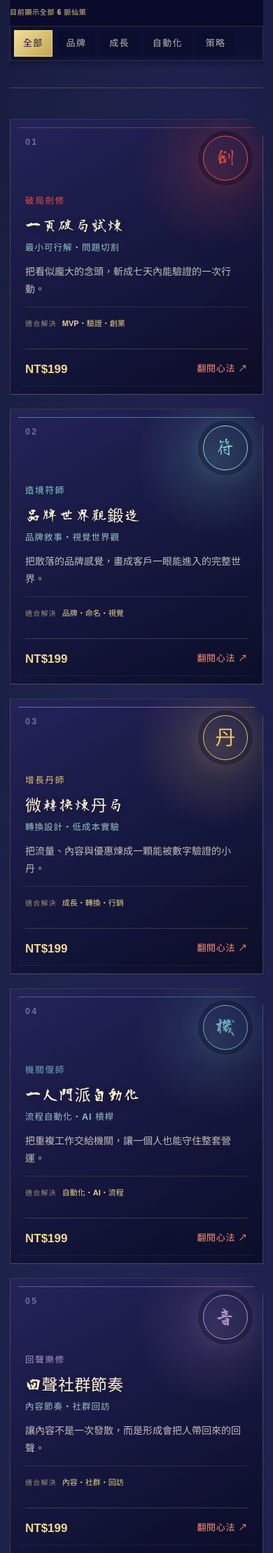
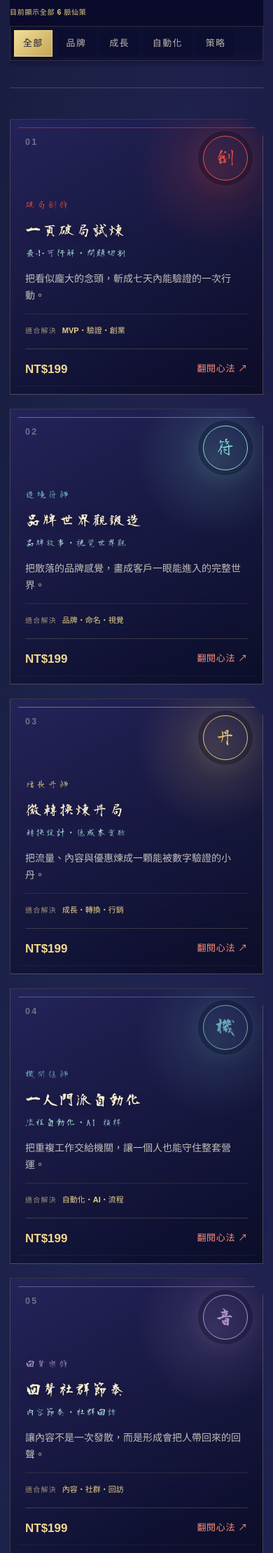
Before and after one commit to fishxit777/TianWaiYiBi, a Flask app: page / in a window 390 px wide. Shown: the part 1754-3973 px from the top of the page at 70% size. Run offline with Flask 3, Linux system fonts and the light colour scheme; data comes from the database, SQL or seed files in the repository; data that the repository does not hold is empty; parts of the project's set-up code (start-up, migrations or seed data) failed here and were passed over.

Commit message:
fix: unify mobile idea card typography

```diff
--- a/static/styles.css
+++ b/static/styles.css
@@ -1,6 +1,6 @@
 @font-face {
   font-family: "Tianwai Masa";
-  src: url("fonts/tianwai-masa-regular.woff2") format("woff2");
+  src: url("fonts/tianwai-masa-regular.woff2?v=mobile-card-type-v1") format("woff2");
   font-display: swap;
   font-style: normal;
   font-weight: 400;
@@ -402,7 +402,7 @@
 
 @font-face {
   font-family: "Tianwai Masa";
-  src: url("fonts/tianwai-masa-bold.woff2") format("woff2");
+  src: url("fonts/tianwai-masa-bold.woff2?v=mobile-card-type-v1") format("woff2");
   font-display: swap;
   font-style: normal;
   font-weight: 700;
@@ -410,7 +410,7 @@
 
 @font-face {
   font-family: "Tianwai Masa Display";
-  src: url("fonts/tianwai-masa-bold.woff2") format("woff2");
+  src: url("fonts/tianwai-masa-bold.woff2?v=mobile-card-type-v1") format("woff2");
   font-display: swap;
   font-style: normal;
   font-weight: 400;
--- a/static/v16.css
+++ b/static/v16.css
@@ -110,9 +110,32 @@
 .home-page .idea-card:nth-child(6) .idea-summary { margin-top: 14px; }
 .home-page .idea-card:nth-child(6) .idea-tags { align-self: auto; }
 .home-page .idea-card:hover { transform: translateY(-5px); }
-.home-page .idea-role { margin-top: 25px; color: var(--accent); font-size: 13px; font-weight: 800; letter-spacing: .14em; }
-.home-page .idea-card h3 { margin-top: 5px; font-size: clamp(27px, 2vw, 32px); line-height: 1.2; }
-.home-page .idea-discipline { margin-top: 7px; color: rgba(182, 237, 226, .8); font-size: 13px; }
+.home-page .idea-card .idea-role {
+  margin-top: 25px;
+  color: var(--accent);
+  font-family: "Tianwai Masa", "DFKai-SB", "BiauKai", "KaiTi", serif;
+  font-size: 14px;
+  font-weight: 400;
+  letter-spacing: .14em;
+}
+.home-page .idea-card h3 {
+  margin-top: 5px;
+  font-family: "Tianwai Masa Display", "DFKai-SB", "BiauKai", "KaiTi", serif;
+  font-size: clamp(28px, 2vw, 32px);
+  font-style: normal;
+  font-weight: 400;
+  font-synthesis: none;
+  line-height: 1.24;
+  letter-spacing: .035em;
+}
+.home-page .idea-card .idea-discipline {
+  margin-top: 7px;
+  color: rgba(182, 237, 226, .88);
+  font-family: "Tianwai Masa", "DFKai-SB", "BiauKai", "KaiTi", serif;
+  font-size: 14px;
+  font-weight: 400;
+  letter-spacing: .035em;
+}
 .home-page .idea-summary {
   display: -webkit-box;
   overflow: hidden;
@@ -492,7 +515,7 @@
   .home-page .idea-card:nth-child(2),
   .home-page .idea-card:nth-child(6) { min-height: 0; }
   .home-page .idea-role, .home-page .idea-card:nth-child(6) .idea-role { margin-top: 20px; }
-  .home-page .idea-card h3 { font-size: 27px; }
+  .home-page .idea-card h3 { font-size: 29px; }
   .home-page .idea-summary { font-size: 14px; -webkit-line-clamp: 3; }
   .home-page .idea-fit { margin-top: 12px; }
   .home-page .idea-tags { display: none; }
--- a/templates/base.html
+++ b/templates/base.html
@@ -12,12 +12,12 @@
   <link rel="preload" href="{{ url_for('static', filename='brand/wordmark-xianxia-v14.webp') }}" as="image" type="image/webp" fetchpriority="high">
   {% block hero_image_preload %}{% endblock %}
   {% block font_preloads %}
-  <link rel="preload" href="{{ url_for('static', filename='fonts/tianwai-masa-regular.woff2') }}" as="font" type="font/woff2" crossorigin>
-  <link rel="preload" href="{{ url_for('static', filename='fonts/tianwai-masa-bold.woff2') }}" as="font" type="font/woff2" crossorigin>
+  <link rel="preload" href="{{ url_for('static', filename='fonts/tianwai-masa-regular.woff2', v='mobile-card-type-v1') }}" as="font" type="font/woff2" crossorigin>
+  <link rel="preload" href="{{ url_for('static', filename='fonts/tianwai-masa-bold.woff2', v='mobile-card-type-v1') }}" as="font" type="font/woff2" crossorigin>
   {% endblock %}
-  <link rel="stylesheet" href="{{ url_for('static', filename='styles.css') }}">
+  <link rel="stylesheet" href="{{ url_for('static', filename='styles.css', v='mobile-card-type-v1') }}">
   <link rel="stylesheet" href="{{ url_for('static', filename='v15.css') }}">
-  <link rel="stylesheet" href="{{ url_for('static', filename='v16.css') }}">
+  <link rel="stylesheet" href="{{ url_for('static', filename='v16.css', v='mobile-card-type-v1') }}">
 </head>
 <body class="{% block site_scope_class %}public-site{% endblock %} {% block body_class %}{% endblock %}">
   <a class="skip-link" href="#main">跳至主要內容</a>
--- a/tianwai/__init__.py
+++ b/tianwai/__init__.py
@@ -78,7 +78,7 @@ def create_app(test_config=None):
             {
                 "status": "ok",
                 "service": "tianwai-yibi-xiance",
-                "release": "admin-notifications-v1",
+                "release": "mobile-card-type-v1",
             }
         )
 
```
Also changed, not shown: HANDOFF.md (+2 -0 lines), docs/updates/2026-08-23-mobile-card-typography-consistency.md (added, +34 -0 lines), scripts/build_webfonts.py (+9 -3 lines), tests/test_app.py (+1 -1 lines), tests/test_public_flow.py (+25 -1 lines), static/fonts/tianwai-masa-bold.woff2, static/fonts/tianwai-masa-regular.woff2.
